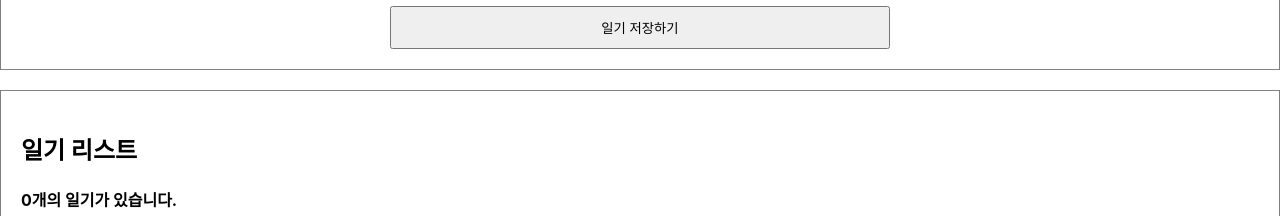
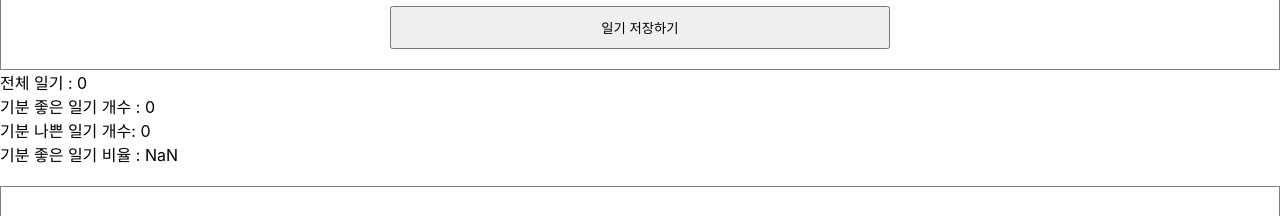
Before and after one commit to haejin-park/diary, a React (Create React App) app: page / in a window 1280 px wide. Shown: the part 404-620 px from the top of the page. Built offline with nearby package versions, Linux system fonts and the light colour scheme; no server answers.

Commit message:
optimization - useMemo

```diff
--- a/src/App.js
+++ b/src/App.js
@@ -1,4 +1,4 @@
-import {useState, useRef, useEffect} from "react";
+import {useState, useRef, useEffect, useMemo} from "react";
 import "./App.css";
 import DiaryEditor from "./DiaryEditor";
 import DiaryList from "./DiaryList";
@@ -20,9 +20,8 @@
       }
     })
     setData(initData);
-    console.log(res)
   }
-  useEffect(() =>{
+  useEffect(() => {
     getData();
   }, [])
   const onCreate = (author, content, emotion) => {
@@ -38,10 +37,8 @@
     setData([newItem, ...data]);
   };
   const onRemove = (targetId) => {
-    console.log(`${targetId}번쨰 일기가 삭제되었습니다.`);
     const newDiaryList = data.filter((it) => it.id !== targetId);
     setData(newDiaryList);
-    console.log(newDiaryList);
   }
   const onEdit = (targetId, newContent) => {
     setData(
@@ -50,9 +47,22 @@
       )
     )
   }
+  const getDiaryAnalysis = useMemo(
+    () => {
+    console.log("일기분석시작");
+    const goodCount = data.filter((it) => it.emotion >= 3).length;
+    const badCount = data.length - goodCount;
+    const goodRatio = (goodCount / data.length) * 100;
+    return {goodCount, badCount, goodRatio};
+  }, [data.length]);
+  const { goodCount, badCount, goodRatio } = getDiaryAnalysis;
   return (
       <div className="App">
-        <DiaryEditor onCreate={onCreate}/>
+        <DiaryEditor onCreate={ onCreate }/>
+        <div>전체 일기 : { data.length }</div>
+        <div>기분 좋은 일기 개수 : { goodCount }</div>
+        <div>기분 나쁜 일기 개수: { badCount }</div>
+        <div>기분 좋은 일기 비율 : { goodRatio }</div>
         <DiaryList onEdit={onEdit} onRemove={onRemove} diaryList={data} />
       </div>
   );
```
